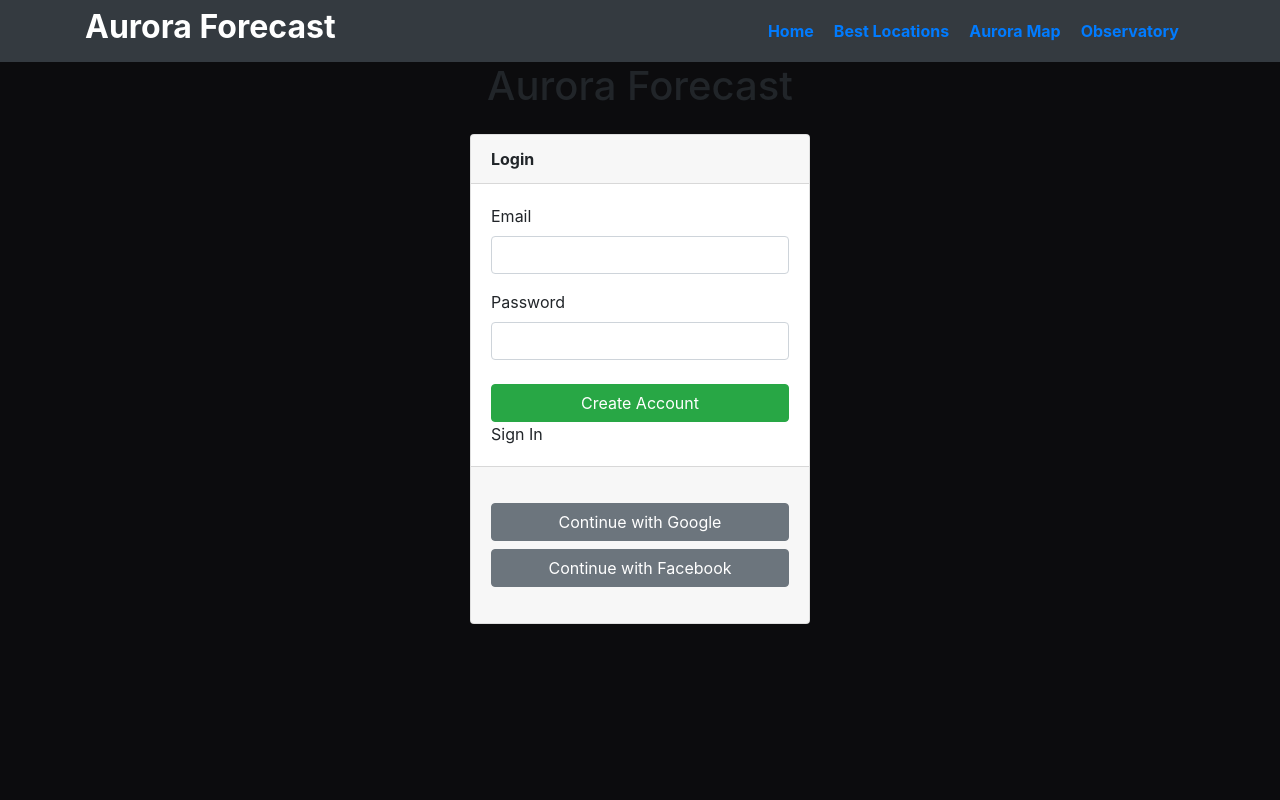
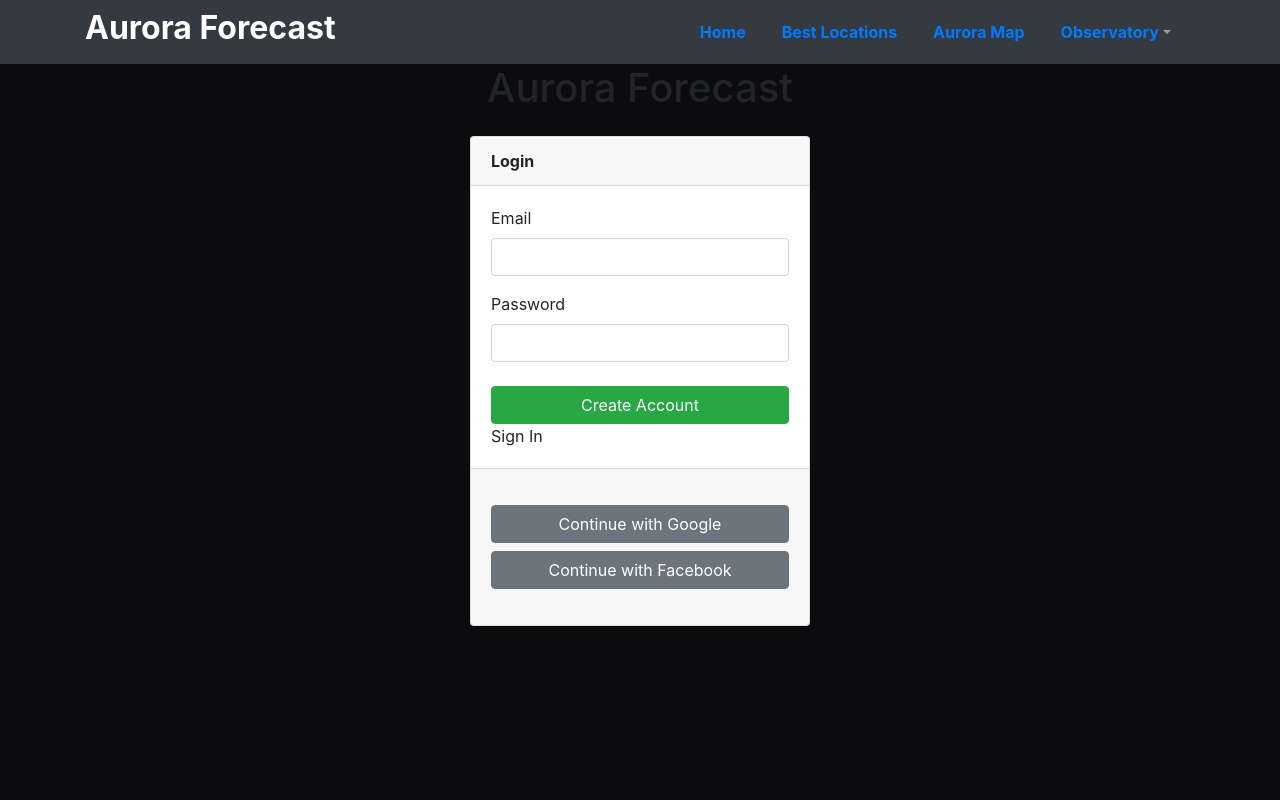
Before and after one commit to aidenkimgj/aurora-forecast, a React (Create React App) app: page /observatory in a window 1280 px wide. Shown: the top 800 px of the page. Built offline with nearby package versions, Linux system fonts and the light colour scheme; no server answers.

Commit message:
Create Observatory menu first commit

```diff
--- a/src/assets/scss/base.scss
+++ b/src/assets/scss/base.scss
@@ -1,6 +1,7 @@
 @import './variables';
 @import './auth';
 @import './footer';
+@import './navigation';
 
 #main-body {
   min-height: 93vh;
--- a/src/components/Navigation.jsx
+++ b/src/components/Navigation.jsx
@@ -3,16 +3,23 @@ import { Link, useHistory } from 'react-router-dom';
 import {
   Collapse,
   Container,
+  Dropdown,
+  DropdownItem,
+  DropdownMenu,
+  DropdownToggle,
   Form,
   Nav,
   Navbar,
   NavbarToggler,
   NavItem,
+  NavLink,
 } from 'reactstrap';
 import { authService } from '../fbInstance';
 
 const Navigation = ({ isLoggedIn }) => {
   const [isOpen, setIsOpen] = useState(false);
+  const [dropdownOpen, setDropdownOpen] = useState(false);
+  const [dropRight, setDropright] = useState(false);
   const history = useHistory();
 
   console.log(isLoggedIn, '네비게이션에서');
@@ -20,6 +27,9 @@ const Navigation = ({ isLoggedIn }) => {
   const handleToggle = () => {
     setIsOpen(!isOpen);
   };
+
+  const toggle = () => setDropdownOpen(prevState => !prevState);
+  const mouseOver = () => setDropright(prevState => !prevState);
 
   const onLogout = () => {
     authService.signOut();
@@ -41,35 +51,60 @@ const Navigation = ({ isLoggedIn }) => {
           >
             <NavItem>
               <Form className="col pr-3 p-1">
+                <NavLink>
                   <Link to="/" className="text-decoration-none">
                     Home
                   </Link>
+                </NavLink>
               </Form>
             </NavItem>
             <NavItem>
               <Form className="col pr-3 p-1">
+                <NavLink>
                   <Link to="/bestlocations" className="text-decoration-none">
                     Best Locations
                   </Link>
+                </NavLink>
               </Form>
             </NavItem>
             <NavItem>
               <Form className="col pr-3 p-1">
+                <NavLink>
                   <Link to="/auroramap" className="text-decoration-none">
                     Aurora Map
                   </Link>
+                </NavLink>
               </Form>
             </NavItem>
             <NavItem>
               <Form className="col pr-3 p-1">
-                <Link to="/observatory" className="text-decoration-none">
+                <div className="drop-menu">
+                  <Dropdown nav isOpen={dropdownOpen} toggle={toggle}>
+                    <DropdownToggle nav caret>
+                      <Link to="#" className="text-decoration-none">
                         Observatory
                       </Link>
+                    </DropdownToggle>
+                    <DropdownMenu>
+                      <DropdownItem>
+                        <Link to="/auroramax" className="text-decoration-none">
+                          AuroraMax
+                        </Link>
+                      </DropdownItem>
+                      <DropdownItem>
+                        <Link to="/replay" className="text-decoration-none">
+                          AuroraMax Replay
+                        </Link>
+                      </DropdownItem>
+                    </DropdownMenu>
+                  </Dropdown>
+                </div>
               </Form>
             </NavItem>
             {isLoggedIn ? (
               <NavItem>
                 <Form className="col p-1">
+                  <NavLink>
                     <Link
                       onClick={onLogout}
                       to="#"
@@ -77,6 +112,7 @@ const Navigation = ({ isLoggedIn }) => {
                     >
                       Logout
                     </Link>
+                  </NavLink>
                 </Form>
               </NavItem>
             ) : (
```
Also changed, not shown: src/assets/scss/_navigation.scss (added). Lines whose indentation alone changed are shown as unchanged.
